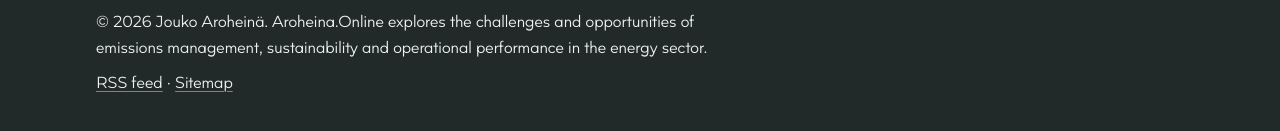
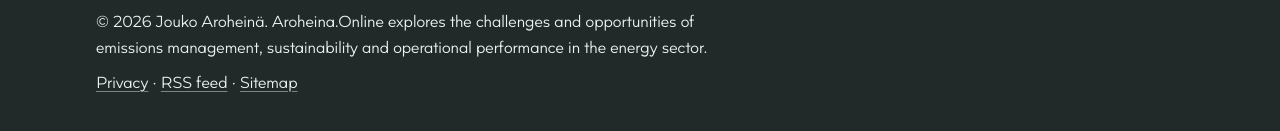
Before and after one commit to JoukoA/aroheina, an Astro site: page / in a window 1280 px wide. Shown: the part 3638-3769 px from the top of the page. Built offline with nearby package versions, Linux system fonts and the light colour scheme; Astro itself is replaced by a stand-in of ours; no server answers.

Commit message:
Update Footer.astro

```diff
--- a/src/components/Footer.astro
+++ b/src/components/Footer.astro
@@ -6,6 +6,6 @@ const year = new Date().getFullYear();
   <div class="wrap">
     <p>{SITE.tagline}.</p>
     <p>&copy; {year} {AUTHOR.name}. Aroheina.Online explores the challenges and opportunities of emissions management, sustainability and operational performance in the energy sector.</p>
-    <p><a href="/rss.xml">RSS feed</a> &middot; <a href="/sitemap.xml">Sitemap</a></p>
+    <p><a href="/privacy/">Privacy</a> &middot; <a href="/rss.xml">RSS feed</a> &middot; <a href="/sitemap.xml">Sitemap</a></p>
   </div>
 </footer>
```
